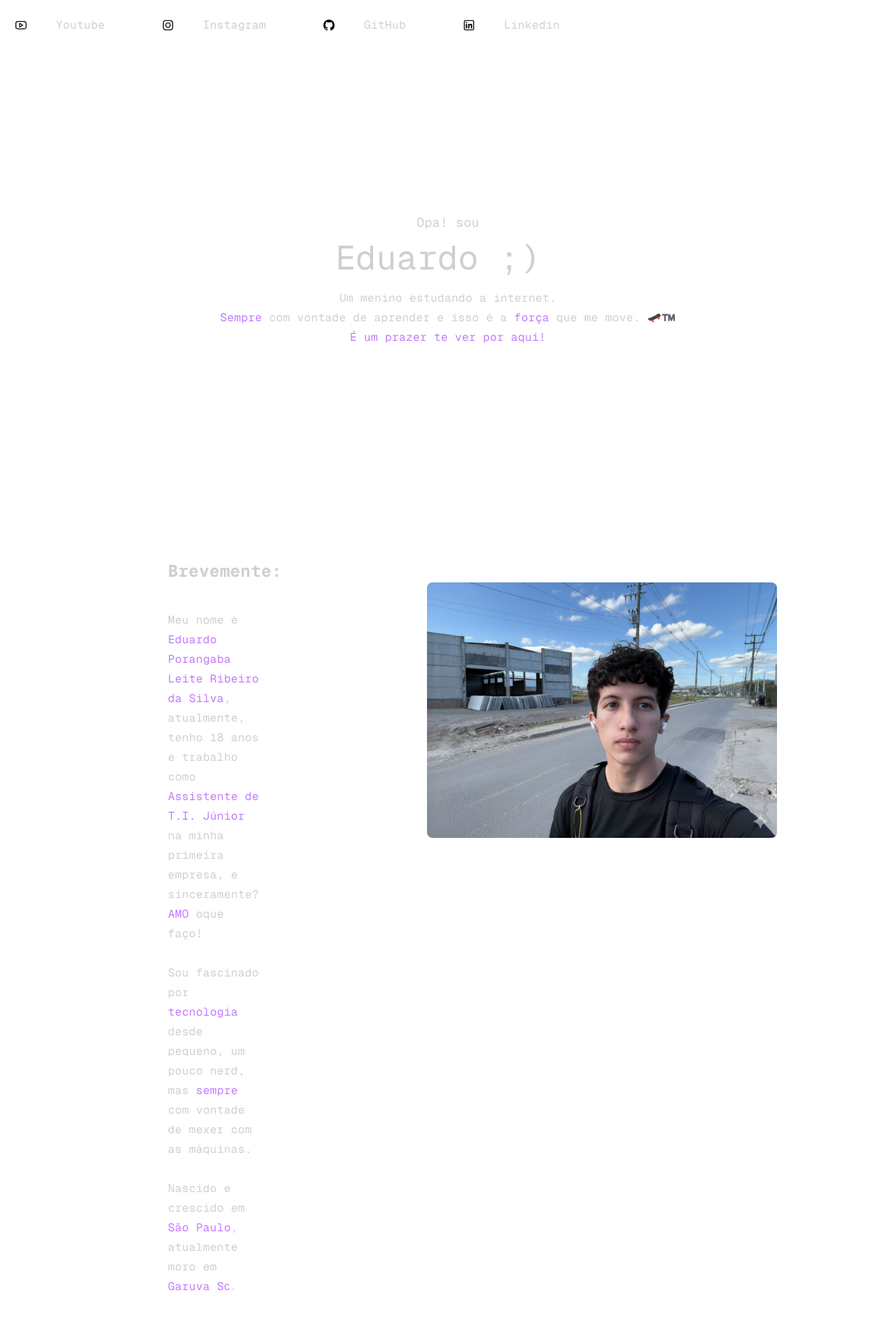
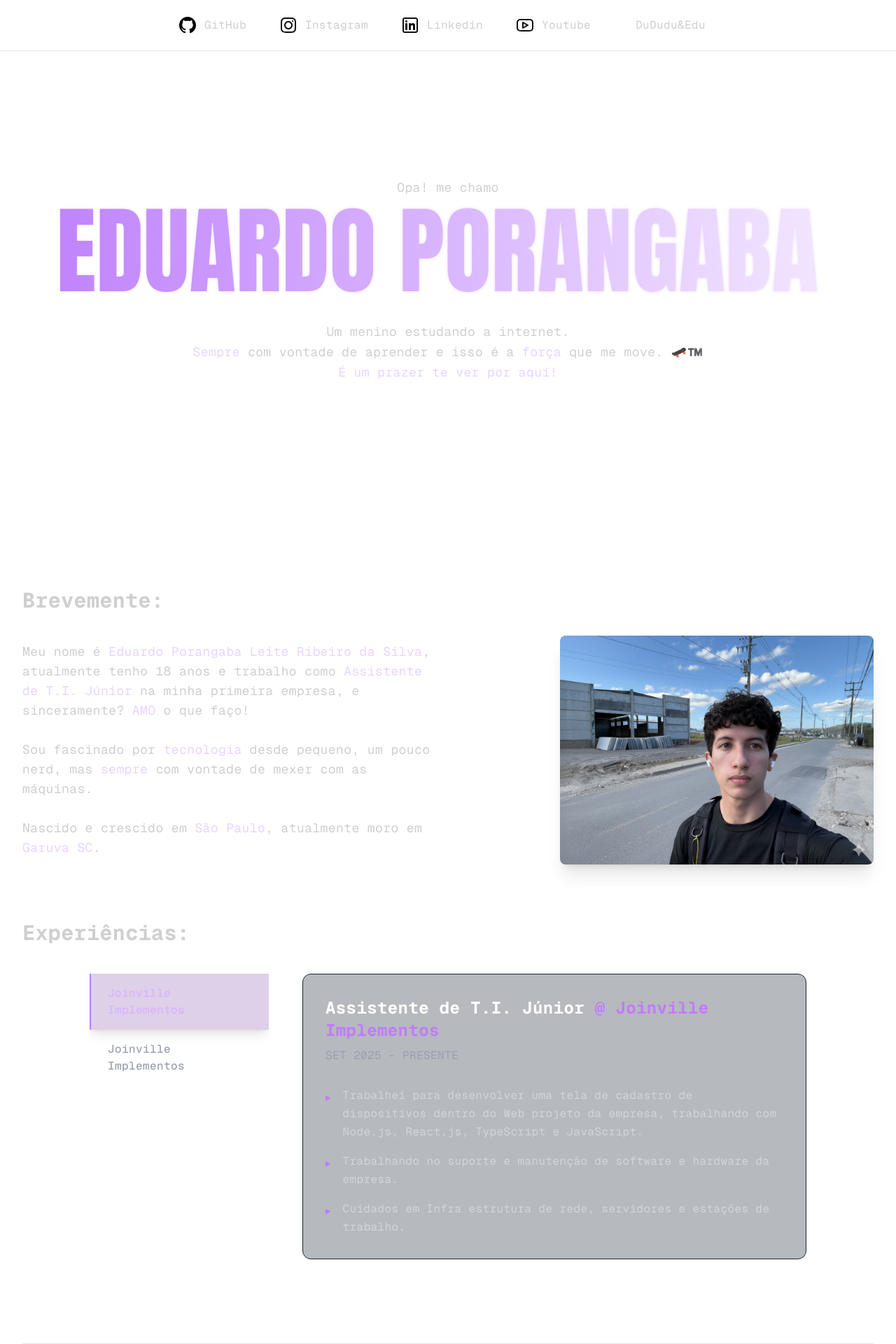
Before and after one commit to eduardoporangaba/about-me, a Next.js app: page / in a window 1280 px wide. Shown: the top 1920 px of the page at 70% size. Built offline with nearby package versions, Linux system fonts and the light colour scheme.

Commit message:
att geral no layout

```diff
--- a/app/experiences.tsx
+++ b/app/experiences.tsx
@@ -19,7 +19,7 @@ const experiences = [
     period: "OUT 2024 - AGO 2025",
     highlights: [
       "Rotina de virificação manual do Wi-fi, Ramal e E-mails",
-      "Conheciemento em ferramentas de sistema ERP, manutenção de estoque, cadastros e gerenciamento de materiais.",
+      "Conhecimento em ferramentas de sistema ERP, manutenção de estoque, cadastros e gerenciamento de materiais.",
       "Conhecimento básico em manutenção de hardware e software.",
     ],
   },
@@ -29,41 +29,56 @@ export default function ExperienceList() {
   const [selected, setSelected] = useState(0);
 
   return (
-    <div className="flex flex-col sm:flex-row">
-      <ul className="flex flex-col py-8 px-2">
+    <div className="w-full max-w-5xl mx-auto">
+      {/* Mobile: Tabs horizontais | Desktop: Lista lateral */}
+      <div className="flex flex-col lg:flex-row gap-8 lg:gap-12">
+        {/* Lista de empresas */}
+        <div className="flex lg:flex-col overflow-x-auto whitespace-nowrap lg:whitespace-normal lg:w-64">
           {experiences.map((exp, idx) => (
-          <li
-            key={exp.company + idx}
-            className={`text-base cursor-pointer px-4 py-2 mb-2 transition-all
+            <button
+              key={idx}
+              onClick={() => setSelected(idx)}
+              aria-selected={selected === idx}
+              className={`
+                px-6 py-4 text-left font-medium transition-all duration-200 border-l-4 lg:border-l-2
+                min-w-max lg:min-w-0
                 ${
                   selected === idx
-                  ? "text-purple-400 border-l-2 border-purple-400 bg-[#192133]"
-                  : "text-white-400 hover:text-purple-400"
+                    ? "border-purple-400 bg-purple-900/20 text-purple-300 shadow-lg"
+                    : "border-transparent text-gray-400 hover:text-white hover:border-purple-500/50 hover:bg-white/5"
                 }
               `}
-            onClick={() => setSelected(idx)}
             >
               {exp.company}
-          </li>
+            </button>
           ))}
-      </ul>
-      <div className="flex-1 p-8">
-        <h2 className="text-2xl font-bold text-white mb-1">
-          {experiences[selected].role}{" "}
+        </div>
+
+        {/* Conteúdo selecionado */}
+        <div className="flex-1 min-w-0">
+          <div className="bg-gray-900/30 backdrop-blur-sm rounded-xl p-6 sm:p-8 border border-gray-800">
+            <h3 className="text-2xl font-bold text-white">
+              {experiences[selected].role}
               <span className="text-purple-400">
+                {" "}
                 @ {experiences[selected].company}
               </span>
-        </h2>
-        <div className="text-gray-400 mb-6">{experiences[selected].period}</div>
-        <ul className="text-sm leading-7 space-y-4">
+            </h3>
+            <p className="text-gray-400 mt-2 mb-8">
+              {experiences[selected].period}
+            </p>
+
+            <ul className="space-y-4">
               {experiences[selected].highlights.map((item, i) => (
-            <li key={i} className="flex items-start text-gray-300">
-              <span className="text-purple-400 mr-3">▸</span>
-              <span>{item}</span>
+                <li key={i} className="flex gap-4 text-gray-300">
+                  <span className="text-purple-400 mt-1 shrink-0">▸</span>
+                  <span className="leading-relaxed">{item}</span>
                 </li>
               ))}
             </ul>
           </div>
         </div>
+      </div>
+    </div>
   );
 }
--- a/app/nameAnimation.tsx
+++ b/app/nameAnimation.tsx
@@ -4,5 +4,26 @@ import { TypeAnimation } from "react-type-animation";
 
 export default function NameAnimation() {
   const longest = "Eduardo Porangaba";
-  return <TypeAnimation sequence={["Eduardo ;)"]} speed={3} />;
+  return (
+    <div style={{ display: "inline-block", minWidth: `${longest.length}ch` }}>
+      <TypeAnimation
+        sequence={["Eduardo Porangaba"]}
+        speed={3}
+        style={{
+          fontFamily: "Impact, sans-serif",
+          fontSize: "1.9em",
+          fontWeight: "bold",
+          textTransform: "uppercase",
+          background: "linear-gradient(to right, #c084fc, #f3e8ff)",
+          WebkitBackgroundClip: "text",
+          WebkitTextFillColor: "transparent",
+          filter: "drop-shadow(0px 0px 2px rgba(192, 132, 252, 0.3))",
+        }}
+      />
+    </div>
+  );
 }
+
+//"use client";import { TypeAnimation } from "react-type-animation";export default function NameAnimation() {const longest = "Eduardo Porangaba";return (<div className="inline-block"><TypeAnimationsequence={["Eduardo Porangaba"]}speed={3}  wrapper="h1"className="inline-block font-bold uppercase tracking-wider"style={{
+fontSize: "clamp(3rem, 10vw, 7rem)"; // Perfeito em celular até desktop grandeletterSpacing: "0.1em",background: "linear-gradient(to right, #a855f7, #e879f9, #f3e8ff)", // Roxo forte → rosa suave → quase branco (impacto + elegância)WebkitBackgroundClip: "text", WebkitTextFillColor: "transparent", filter: "drop-shadow(0 4px 8px rgba(168, 85, 247, 0.4))", // Glow mais visível e bonitotextShadow: "0 4px 12px rgba(168, 85, 247, 0.3)", // Reforço para navegadores sem -webkitmaxWidth: "100%",wordBreak: "break-word",}}/></div);}
+//A PARTE DE CIMA FAZ PARTE DO NOVO LAYOUT MAIS MODERNO (TALVEZ)
--- a/app/page.tsx
+++ b/app/page.tsx
@@ -1,192 +1,210 @@
 "use client";
 import Image from "next/image";
 import ExperienceList from "./experiences";
-import NameAnimation from "./nameAnimation";
+import TypeAnimation from "./nameAnimation";
 import { useState } from "react";
 
 export default function Home() {
   const [menuOpen, setMenuOpen] = useState(false);
 
   return (
-    <div className="font-mono tracking-wide grid items-center min-h-screen xl:px-60 lg:px-30 md:px-10 px-10 pb-10">
-      <nav className="w-470 py-4 flex gap-[60px] flex-wrap items-center justify-center fixed top-0 left-0 bg-background z-50">
-        {/* LINKS EXISTENTES */}
+    <div className="min-h-screen bg-background font-mono tracking-wide">
+      {/* Navbar fixa, full-width, responsiva */}
+      <nav className="fixed top-0 left-0 right-0 z-50 bg-background border-b border-neutral-200 dark:border-neutral-800">
+        <div className="max-w-7xl mx-auto px-4 sm:px-6 lg:px-8">
+          <div className="flex flex-wrap items-center justify-center gap-8 py-4 sm:gap-12">
+            {/* Links sociais - visíveis em sm+ ou sempre ícones */}
             <a
-          className="flex items-center gap-5 hover:underline hover:underline-offset-4"
+              href="https://github.com/eduardoporangaba"
+              target="_blank"
+              rel="noopener noreferrer"
+              className="flex items-center gap-3 hover:underline hover:underline-offset-4"
+            >
+              <Image
+                src="/gitHub.svg"
+                alt="GitHub"
+                width={24}
+                height={24}
+                className="dark:invert"
+              />
+              <span className="hidden sm:block">GitHub</span>
+            </a>
+
+            <a
+              href="https://www.instagram.com/edu.prl/"
+              target="_blank"
+              rel="noopener noreferrer"
+              className="flex items-center gap-3 hover:underline hover:underline-offset-4"
+            >
+              <Image
+                src="/instagram.svg"
+                alt="Instagram"
+                width={24}
+                height={24}
+                className="dark:invert"
+              />
+              <span className="hidden sm:block">Instagram</span>
+            </a>
+
+            <a
+              href="https://www.linkedin.com/in/eduardo-porangaba"
+              target="_blank"
+              rel="noopener noreferrer"
+              className="flex items-center gap-3 hover:underline hover:underline-offset-4"
+            >
+              <Image
+                src="/linkedin.svg"
+                alt="Linkedin"
+                width={24}
+                height={24}
+                className="dark:invert"
+              />
+              <span className="hidden sm:block">Linkedin</span>
+            </a>
+
+            <a
               href="https://youtube.com/@filipedeschamps"
               target="_blank"
               rel="noopener noreferrer"
+              className="flex items-center gap-3 hover:underline hover:underline-offset-4"
             >
               <Image
-            className="dark:invert sm:w-15 sm:h-4"
-            aria-hidden
                 src="/youtube.svg"
-            alt="Youtube icon"
-            width={20}
-            height={20}
+                alt="Youtube"
+                width={24}
+                height={24}
+                className="dark:invert"
               />
               <span className="hidden sm:block">Youtube</span>
             </a>
-        <a
-          className="flex items-center gap-5 hover:underline hover:underline-offset-4"
-          href="https://www.instagram.com/edu.prl/"
-          target="_blank"
-          rel="noopener noreferrer"
+
+            {/* Botão extra */}
+            <button
+              onClick={() =>
+                window.open(
+                  "https://youtu.be/ko70cExuzZM?si=OSh52P8D2FpXYGRu",
+                  "_blank"
+                )
+              }
+              className="hidden sm:block px-4 py-2 rounded hover:bg-neutral-100 dark:hover:bg-neutral-800 transition"
             >
-          <Image
-            className="dark:invert sm:w-15 sm:h-4"
-            aria-hidden
-            src="/instagram.svg"
-            alt="Instagram icon"
-            width={100}
-            height={100}
-          />
-          <span className="hidden sm:block">Instagram</span>
-        </a>
-        {/*talvez o único jeito de comentar no código, já que nâo é possivel por \\*/}
-        <a
-          className="flex items-center gap-5 hover:underline hover:underline-offset-4"
-          href="https://github.com/eduardoporangaba"
-          target="_blank"
-          rel="noopener noreferrer"
-        >
-          <Image
-            className="dark:invert sm:w-15 sm:h-4"
-            aria-hidden
-            src="/gitHub.svg"
-            alt="GitHub icon"
-            width={500}
-            height={500}
-          />
-          <span className="hidden sm:block">GitHub</span>
-        </a>
-        <a
-          className="flex items-center gap-5 hover:underline hover:underline-offset-4"
-          href="https://www.linkedin.com/in/eduardo-porangaba"
-          target="_blank"
-          rel="noopener noreferrer"
-        >
-          <Image
-            className="dark:invert sm:w-15 sm:h-4"
-            aria-hidden
-            src="/linkedin.svg"
-            alt="Linkedin icon"
-            width={20}
-            height={20}
-          />
-          <span className="hidden sm:block">Linkedin</span>
-        </a>
-        {/* ---- NOVO MENU ⋮ ---- */}
-        <div className="relative ml-auto">
+              DuDudu&Edu
+            </button>
+
+            {/* Menu hamburger - só aparece em mobile */}
+            <div className="sm:hidden relative">
               <button
                 onClick={() => setMenuOpen(!menuOpen)}
-            className="
-                text-2xl
-                px-2 py-1
-                rounded-md
-                transition-all duration-200
-                hover:bg-neutral-200 dark:hover:bg-neutral-800
-                active:scale-90
-                hover:scale-110
-              "
+                className="text-3xl p-2 rounded hover:bg-neutral-200 dark:hover:bg-neutral-800 transition"
               >
                 ⋮
               </button>
               {menuOpen && (
-            <div className="absolute right-0 mt-2 w-40 bg-white dark:bg-neutral-900 shadow-lg rounded-lg py-2 flex flex-col text-sm">
-              <a
-                onClick={() => {
-                  window.location.href = "/app/meetMe";
-                }}
-                className="px-4 py-2 hover:bg-neutral-100 dark:hover:bg-neutral-800"
+                <div className="absolute right-0 mt-2 w-48 bg-white dark:bg-neutral-900 shadow-lg rounded-lg py-2">
+                  <button
+                    onClick={() => (window.location.href = "/app/meetMe")}
+                    className="w-full text-left px-4 py-3 hover:bg-neutral-100 dark:hover:bg-neutral-800"
                   >
                     Sobre mim
-              </a>
+                  </button>
                   <a
-                onClick={() => {
-                  window.location.href = "mail:eduardoporangaba2@gmail.com";
-                }}
-                className="px-4 py-2 hover:bg-neutral-100 dark:hover:bg-neutral-800"
+                    href="mailto:eduardoporangaba2@gmail.com"
+                    className="block w-full text-left px-4 py-3 hover:bg-neutral-100 dark:hover:bg-neutral-800"
                   >
                     Contato
                   </a>
+                  <button
+                    onClick={() =>
+                      window.open(
+                        "https://youtu.be/ko70cExuzZM?si=OSh52P8D2FpXYGRu",
+                        "_blank"
+                      )
+                    }
+                    className="w-full text-left px-4 py-3 hover:bg-neutral-100 dark:hover:bg-neutral-800"
+                  >
+                    DuDudu&Edu
+                  </button>
                 </div>
               )}
             </div>
-        {/* ---- FIM DO NOVO MENU ---- */}{" "}
-        <a
-          onClick={() => {
-            window.location.href =
-              "https://youtu.be/ko70cExuzZM?si=OSh52P8D2FpXYGRu";
-          }}
-          className="px-4 py-2 hover:bg-neutral-100 dark:hover:bg-neutral-800"
-        >
-          DuDudu&Edu
-        </a>
+          </div>
+        </div>
       </nav>
 
-      <main className="flex text-lg flex-col row-start-2">
-        <div className="flex min-h-screen text-lg flex-col row-start-2 items-center justify-center">
-          Opa! sou
-          <h1 className="text-5xl mt-3 mb-5 text-center">
-            <NameAnimation />
+      {/* Espaço para compensar navbar fixa */}
+      <div className="pt-20" />
+
+      {/* Conteúdo principal */}
+      <main className="max-w-7xl mx-auto px-4 sm:px-6 lg:px-8">
+        {/* Hero section */}
+        <section className="min-h-screen flex flex-col items-center justify-center text-center -mt-20">
+          <p className="text-lg mb-2">Opa! me chamo</p>
+          <h1 className="text-5xl sm:text-6xl lg:text-7xl font-bold mb-8">
+            <TypeAnimation />
           </h1>
-          <p className="max-w-5xl text-base leading-7 text-center">
+          <p className="max-w-3xl text-base sm:text-lg leading-relaxed">
             Um menino estudando a internet.
             <br />
-            <span className="text-purple-400">Sempre</span> com vontade de
-            aprender e isso é a <span className="text-purple-400">força</span>{" "}
+            <span className="text-purple-200">Sempre</span> com vontade de
+            aprender e isso é a <span className="text-purple-200">força</span>{" "}
             que me move. 🛹™️
             <br />
-            <span className="text-purple-400">
+            <span className="text-purple-200">
               É um prazer te ver por aqui!
             </span>
           </p>
-        </div>
+        </section>
 
-        <h1 id="sobre" className="text-left font-bold text-2xl">
-          Brevemente:
-        </h1>
-        <div className="flex flex-col sm:flex-row mb-10 items-center sm:items-start">
-          <p className="my-10 leading-7 sm:mr-60 text-base text-left">
+        {/* Sobre */}
+        <section id="sobre" className="py-10">
+          <h2 className="text-2xl sm:text-3xl font-bold mb-8">Brevemente:</h2>
+          <div className="grid grid-cols-1 md:grid-cols-2 gap-10 items-center">
+            <p className="text-base sm:text-lg leading-7 text-left">
               Meu nome é{" "}
-            <span className="text-purple-400">
+              <span className="text-purple-200">
                 Eduardo Porangaba Leite Ribeiro da Silva
               </span>
-            , atualmente, tenho 18 anos e trabalho como{" "}
-            <span className="text-purple-400">Assistente de T.I. Júnior</span>{" "}
+              , atualmente tenho 18 anos e trabalho como{" "}
+              <span className="text-purple-200">Assistente de T.I. Júnior</span>{" "}
               na minha primeira empresa, e sinceramente?{" "}
-            <span className="text-purple-400">AMO</span> oque faço!
+              <span className="text-purple-200">AMO</span> o que faço!
               <br />
               <br />
               Sou fascinado por{" "}
-            <span className="text-purple-400">tecnologia</span> desde pequeno,
-            um pouco nerd, mas <span className="text-purple-400">sempre</span>{" "}
+              <span className="text-purple-200">tecnologia</span> desde pequeno,
+              um pouco nerd, mas <span className="text-purple-200">sempre</span>{" "}
               com vontade de mexer com as máquinas.
               <br />
               <br />
               Nascido e crescido em{" "}
-            <span className="text-purple-400">São Paulo</span>, atualmente moro
-            em <span className="text-purple-400">Garuva Sᴄ</span>.
+              <span className="text-purple-200">São Paulo</span>, atualmente
+              moro em <span className="text-purple-200">Garuva SC</span>.
             </p>
+            <div className="flex justify-center md:justify-end">
               <Image
-            className="rounded-lg object-cover"
-            alt="Du Porangaba"
                 src="/eu_deverdade.png"
+                alt="Eduardo Porangaba"
                 width={500}
                 height={500}
+                className="rounded-lg object-cover w-full max-w-md shadow-xl"
               />
             </div>
+          </div>
+        </section>
 
-        <h1 id="experiencia" className="text-left mb-10 font-bold text-2xl">
+        {/* Experiências */}
+        <section id="experiencia" className="py-10">
+          <h2 className="text-2xl sm:text-3xl font-bold mb-10">
             Experiências:
-        </h1>
+          </h2>
           <ExperienceList />
+        </section>
 
-        <footer className="text-center text-sm text-gray-500 mt-20">
+        {/* Footer */}
+        <footer className="text-center text-sm text-gray-500 py-10 mt-20 border-t border-neutral-200 dark:border-neutral-800">
           Projeto adaptado por Eduardo Porangaba usando Next.js, TypeScript e
           TailwindCSS.
-          <br /> © 2025, Portfólio de Apresentação Pessoal.
+          <br />© 2025, Portfólio de Apresentação Pessoal.
         </footer>
       </main>
     </div>
```
Lines whose indentation alone changed are shown as unchanged.
